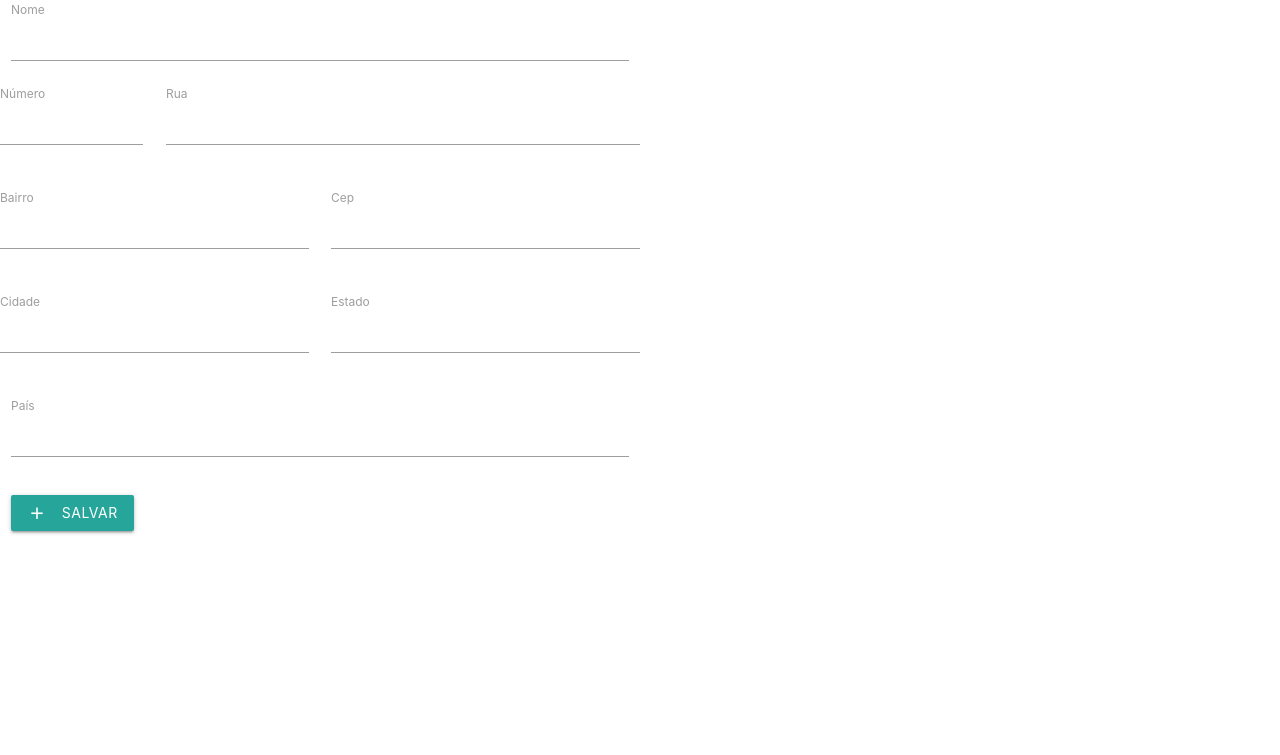
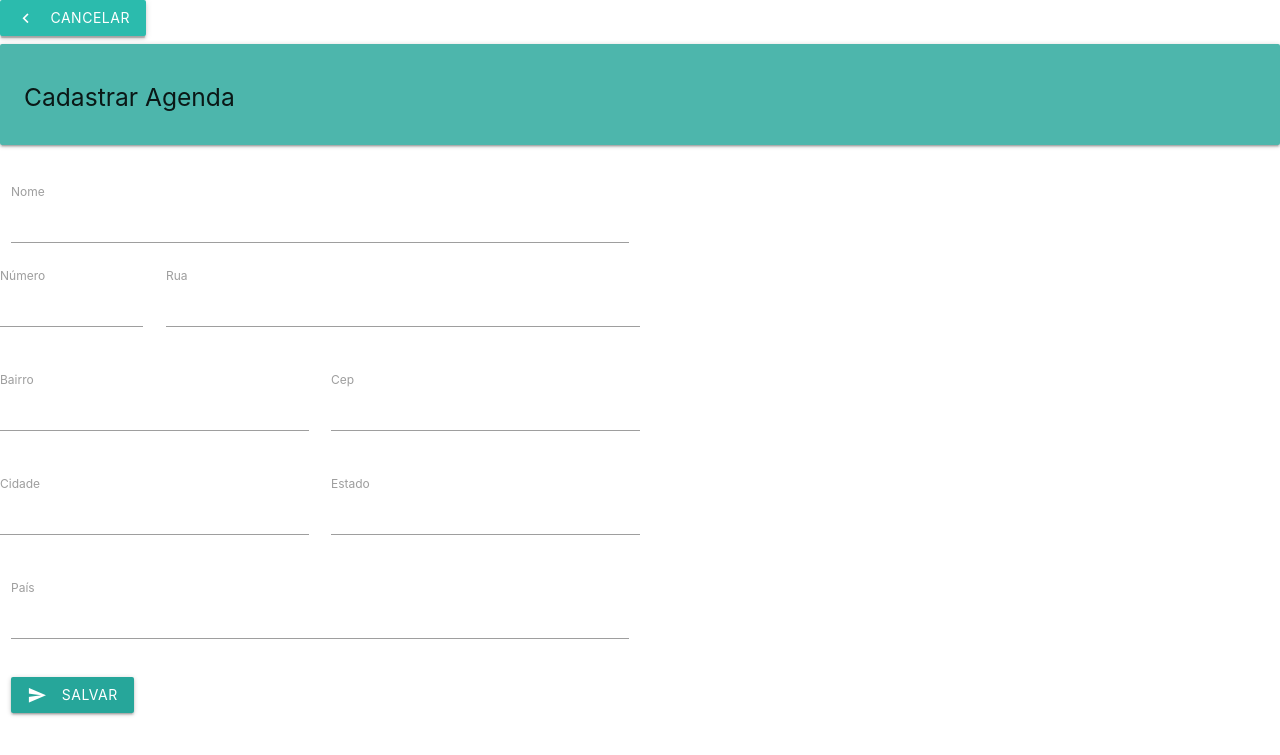
Before and after one commit to savio777/controle, a PHP site: page /pages/cadastrar_agenda.html in a window 1280 px wide. Shown: the top 755 px of the page. Run offline with PHP 8.4, Linux system fonts and the light colour scheme.

Commit message:
botões adicionados

```diff
--- a/pages/cadastrar_agenda.html
+++ b/pages/cadastrar_agenda.html
@@ -10,6 +10,16 @@
 </head>
 
 <body>
+
+    <!-- botão voltar -->
+    <a class="waves-effect waves-light btn" href="painel_agenda.html"><i
+            class="small material-icons left">keyboard_arrow_left</i>Cancelar</a>
+    <br>
+    <div class="card-panel teal lighten-2">
+        <h5>Cadastrar Agenda</h5>
+    </div>
+    <br>
+
     <div class="row">
         <form class="col s6" action="../controller/addAgenda.php" method="POST">
             <div class="row">
@@ -53,7 +63,7 @@
                 </div>
                 <div class="input-field col s6">
                     <button class="btn waves-effect waves-light" type="submit" name="action">Salvar
-                        <i class="material-icons left">add</i>
+                        <i class="material-icons left">send</i>
                     </button>
                 </div>
             </div>
--- a/pages/lista_agenda.php
+++ b/pages/lista_agenda.php
@@ -19,7 +19,9 @@ $linhas = $crud->lerTodos();
 
 <body>
     <!-- botão voltar -->
-    <a class="waves-effect waves-light btn" href="painel_agenda.html"><i class="small material-icons left">keyboard_arrow_left</i>Voltar</a><br><br>
+    <a class="waves-effect waves-light btn" href="painel_agenda.html"><i class="small material-icons left">keyboard_arrow_left</i>Voltar</a>
+    <!-- botão cadastrar -->
+    <a class="waves-effect waves-light btn" href="cadastrar_agenda.html"><i class="small material-icons left">add</i>Cadastrar</a><br><br><br>
     <!-- pesquisar -->
     <div class="row">
         <form class="col s6" action="../pages/pesquisa_agenda.php" method="GET">
```
